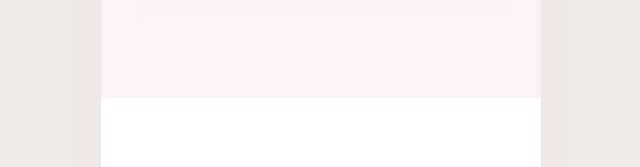
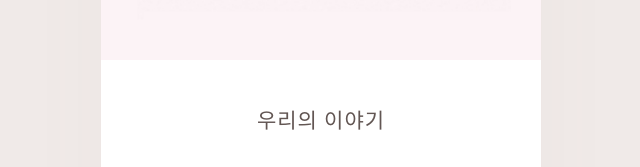
Before and after one commit to yuriandhoon/wedding, a Jekyll site: the page built from yuri/index.html, in a window 1280 px wide. Shown: the part 1769-1936 px from the top of the page, without its empty margins (319-959 px from the left). Built offline with Jekyll 4.4.1, drawn with Linux system fonts in a browser that asks for light colours; some web fonts are replaced; grey boxes are pictures that could not be loaded.

Commit message:
Update style.css

```diff
--- a/css/style.css
+++ b/css/style.css
@@ -189,6 +189,7 @@ p {
 .invitation {
   background: var(--pale);
   isolation: isolate;
+  padding-bottom: 32px;
 }
 
 .invitation-art {
@@ -274,7 +275,7 @@ p {
 
 /* 08. 사진 갤러리 : 큰 사진과 스크롤 썸네일 */
 .gallery {
-  padding: 80px 22px;
+  padding: 42px 22px 80px;
 }
 
 .gallery h2 {
```
